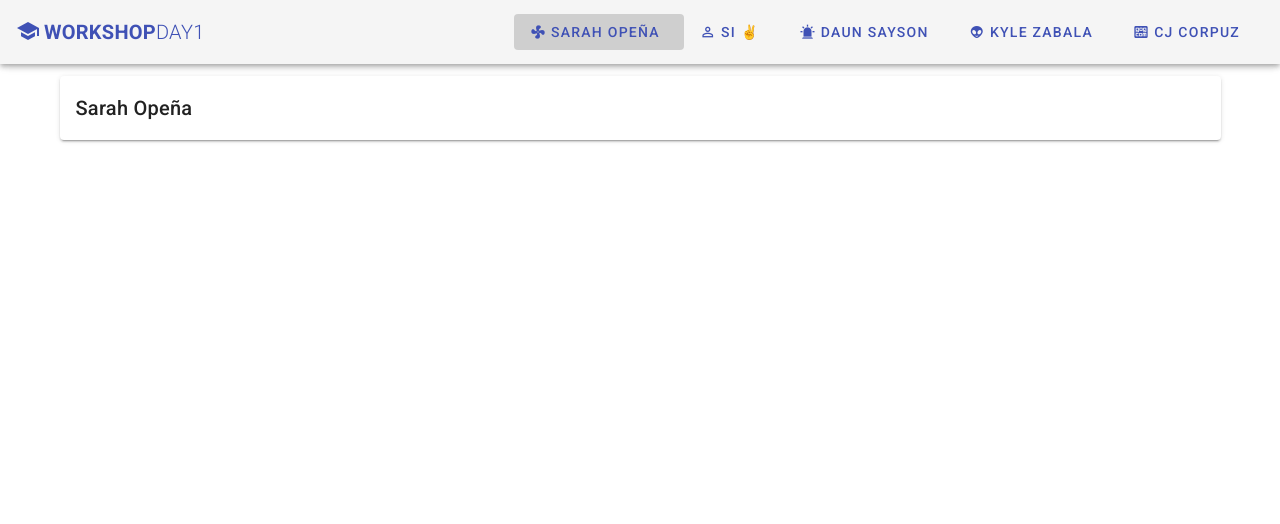
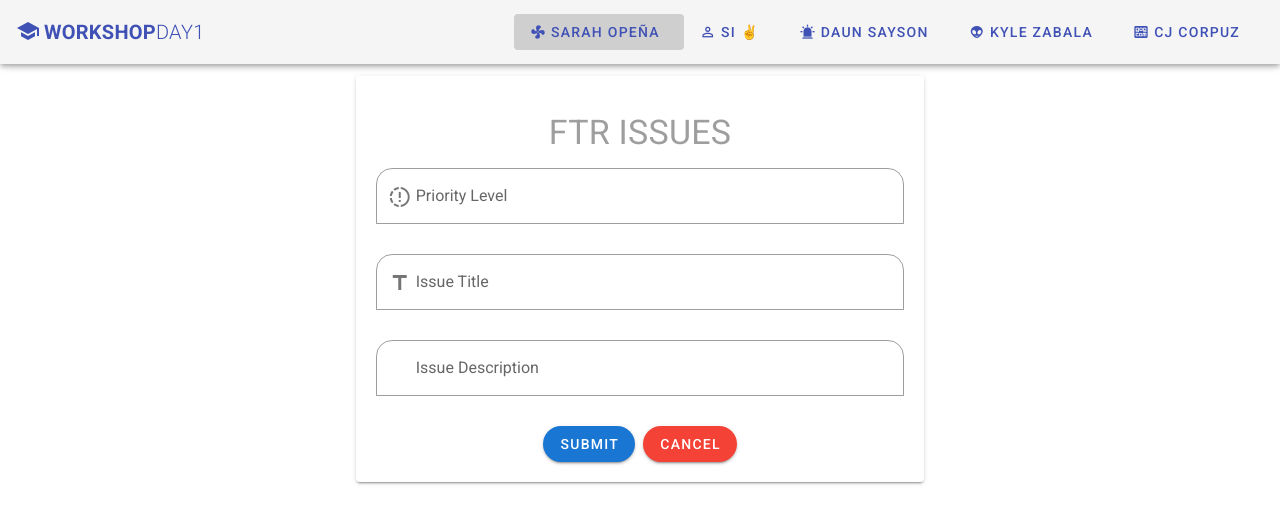
Before and after one commit to BlackpearlTechnology/workshop-day-1-client, a Vue app: page /sarah-view in a window 1280 px wide. Shown: the top 524 px of the page. Built offline with nearby package versions, Linux system fonts and the light colour scheme.

Commit message:
the last one

```diff
--- a/src/views/Sarah.vue
+++ b/src/views/Sarah.vue
@@ -1,12 +1,46 @@
 <template>
+    <v-container>
+        <v-row>
+        <v-col cols="15" sm="6" offset-sm="3">
+            <v-card class="pa-5">
+                <v-card-title class="justify-center display-1 grey--text"> FTR ISSUES </v-card-title>
 
-<v-container>
-    <v-card>
-        <v-card-title>
-            Sarah Opeña
-        </v-card-title>
-    </v-card>
-</v-container>
+             <v-text-field
+              v-model="first"
+              label="Priority Level"
+              prepend-inner-icon="mdi-progress-alert"
+              required
+              outlined
+              shaped
+             ></v-text-field>
+
+             <v-text-field
+              v-model="first"
+              label="Issue Title"
+              prepend-inner-icon="mdi-format-title"
+              required
+              outlined
+              shaped
+             ></v-text-field>
+
+             <v-text-field
+              v-model="first"
+              label="Issue Description"
+              prepend-inner-icon="mdi-file-document-box-multiple-outline"
+              required
+              outlined
+              shaped
+             ></v-text-field>
+
+            <div class="text-center">
+            <v-btn class="mr-2" rounded color="primary" dark>Submit</v-btn>
+             <v-btn rounded color="red" dark>Cancel</v-btn>
+            </div>
+
+            </v-card>
+        </v-col>
+        </v-row>
+    </v-container>
 
 </template>
 
```
